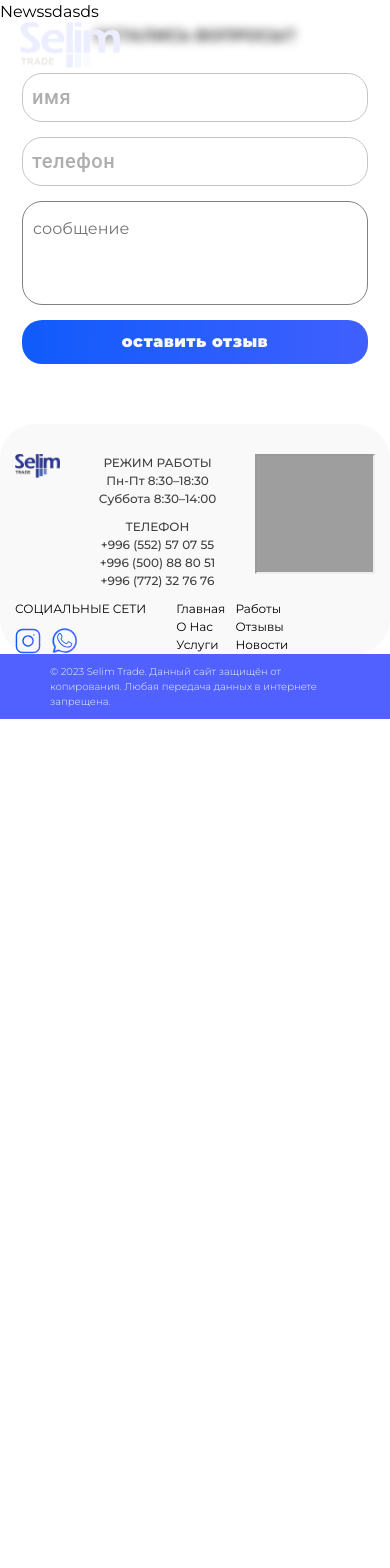
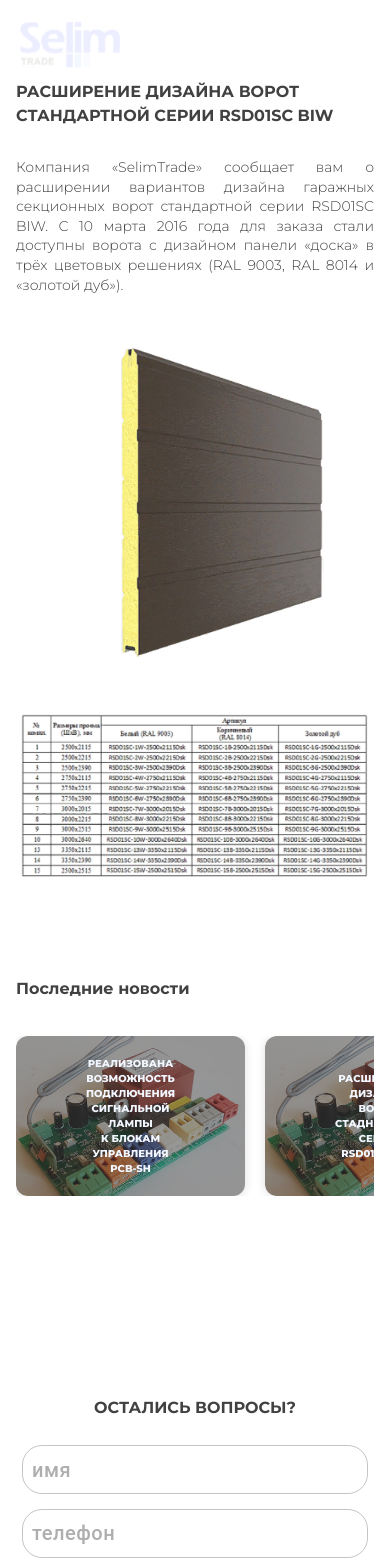
Before and after one commit to wingmeter/selim-trade-kg, a React (Create React App) app: page /news/1 in a window 390 px wide. Shown: the top 1568 px of the page. Before the commit the page ends 844 px from the top, so only its background shows below. Built offline with nearby package versions, Linux system fonts and the light colour scheme; grey boxes are pictures that could not be loaded.

Commit message:
feat: finish news page

```diff
--- /dev/null
+++ b/src/pages/news-page/NewsInnerPage.jsx
@@ -0,0 +1,236 @@
+import { useMediaQuery } from 'react-responsive'
+import styled from 'styled-components'
+
+// import img from '../../assets/images/newsBG.png'
+import microBG from '../../assets/images/microBG.png'
+import newsInnerBG from '../../assets/images/newsInnerBG.png'
+import Tablet from '../../assets/images/Tablet.png'
+import Card from '../../components/UI/cards/Card'
+import { Flex } from '../../styles/style-for-positions/style'
+import { DeviceSize } from '../../utils/constants'
+import { SubTitle } from '../main-page/style'
+// import { Text, Title } from '../../styles/typography/style'
+
+const cardData = [
+   {
+      id: 1,
+      title: 'РЕАЛИЗОВАНА ВОЗМОЖНОСТЬ ПОДКЛЮЧЕНИЯ СИГНАЛЬНОЙ ЛАМПЫ К БЛОКАМ УПРАВЛЕНИЯ PCB-SH',
+      img: microBG,
+   },
+   {
+      id: 2,
+      title: 'РАСШИРЕНИЕ ДИЗАЙНА ВОРОТ СТАДНАРТНОЙ СЕРИИ RSD01SC BIW',
+      img: microBG,
+   },
+   {
+      id: 3,
+      title: 'СНИЖЕНИЕ ЦЕН НА ОСНОВНУЮ ЛИНЕЙКУ АВТОМАТИКИ DOORHAN',
+      img: microBG,
+   },
+]
+
+const NewsInnerPage = () => {
+   const isMobile = useMediaQuery({ maxWidth: DeviceSize.mobile })
+   return (
+      <Container>
+         <InnerContainer>
+            <ProductDescriptionContainer>
+               {!isMobile && (
+                  <ProductImage>
+                     <img src={newsInnerBG} alt="newsInnerBG" />
+                  </ProductImage>
+               )}
+
+               <ProductDescription>
+                  <ProductTitle>
+                     Расширение дизайна ворот стандартной серии RSD01SC BIW
+                  </ProductTitle>
+                  <ProductDescriptionTitle>
+                     Компания «SelimTrade» сообщает вам о расширении вариантов
+                     дизайна гаражных секционных ворот стандартной серии RSD01SC
+                     BIW. С 10 марта 2016 года для заказа стали доступны ворота
+                     с дизайном панели «доска» в трёх цветовых решениях (RAL
+                     9003, RAL 8014 и «золотой дуб»).
+                  </ProductDescriptionTitle>
+                  {isMobile && (
+                     <ProductImage>
+                        <img src={newsInnerBG} alt="newsInnerBG" />
+                     </ProductImage>
+                  )}
+                  <ProductTypes>
+                     <img src={Tablet} alt="Tablet" />
+                  </ProductTypes>
+               </ProductDescription>
+            </ProductDescriptionContainer>
+            <SimilarContainer>
+               <StyledSubTitle>Последние новости</StyledSubTitle>
+               <CardContainer>
+                  {cardData.map((data) => (
+                     <StyledCard img={data.img}>
+                        <StyledTitle>{data.title}</StyledTitle>
+                     </StyledCard>
+                  ))}
+               </CardContainer>
+            </SimilarContainer>
+         </InnerContainer>
+      </Container>
+   )
+}
+
+export default NewsInnerPage
+
+const InnerContainer = styled(Flex)`
+   width: 100%;
+   margin-bottom: 160px;
+   flex-direction: column;
+   align-items: flex-start;
+   padding: 0 22px 0;
+   @media screen and (max-width: 769px) {
+      gap: 40px;
+      padding: 0 16px 0;
+   }
+`
+const ProductDescriptionContainer = styled.div`
+   display: flex;
+   gap: 50px;
+
+   @media screen and (max-width: 769px) {
+      flex-direction: column;
+      align-items: center;
+      gap: 25px;
+   }
+`
+
+const ProductDescriptionTitle = styled.p`
+   font-family: 'Montserrat';
+   font-style: normal;
+   font-weight: 300;
+   font-size: 20px;
+   line-height: 140%;
+   text-align: justify;
+   color: #414141;
+
+   @media screen and (max-width: 769px) {
+      font-size: 14px;
+   }
+`
+
+const ProductDescription = styled.div`
+   display: flex;
+   flex-direction: column;
+   gap: 30px;
+   align-items: center;
+`
+
+const ProductTitle = styled.h1`
+   font-family: 'Montserrat';
+   font-style: normal;
+   font-weight: 700;
+   font-size: 40px;
+   line-height: 150%;
+   text-transform: uppercase;
+   color: #414141;
+   @media screen and (max-width: 769px) {
+      font-size: 16px;
+   }
+`
+
+const ProductTypes = styled.div`
+   img {
+      @media screen and (max-width: 769px) {
+         width: 350px;
+         height: 168px;
+      }
+   }
+`
+
+const ProductImage = styled.div`
+   img {
+      @media screen and (max-width: 769px) {
+         width: 336px;
+         height: 350px;
+      }
+   }
+`
+const Container = styled.div`
+   width: 100%;
+   position: relative;
+   background-repeat: no-repeat;
+   background-size: contain;
+   display: flex;
+   flex-direction: column;
+   padding: 180px 0px 0px;
+   max-width: 1500px;
+   margin: 0 auto;
+
+   @media screen and (max-width: 769px) {
+      padding: 80px 0px 40px;
+   }
+`
+const StyledSubTitle = styled(SubTitle)`
+   text-align: start;
+   margin-bottom: 35px;
+`
+const CardContainer = styled.div`
+   display: flex;
+   gap: 20px;
+
+   @media screen and (max-width: 769px) {
+      overflow: hidden;
+      overflow-x: scroll;
+   }
+`
+const StyledCard = styled(Card)`
+   text-align: center;
+   padding: 90px 28px;
+
+   @media screen and (max-width: 769px) {
+      display: flex;
+      justify-content: center;
+      align-items: center;
+      height: 160px;
+      padding: 70px;
+   }
+`
+const StyledTitle = styled.p`
+   font-family: 'Montserrat';
+   font-style: normal;
+   font-weight: 800;
+   font-size: 20px;
+   color: #f1f6ff;
+   @media screen and (max-width: 769px) {
+      font-size: 10px;
+   }
+`
+const SimilarContainer = styled.div`
+   display: flex;
+   flex-direction: column;
+   width: 100%;
+   margin-top: 140px;
+   @media screen and (max-width: 769px) {
+      margin-top: 50px;
+   }
+`
+// const StyledCard = styled(Card)`
+//    text-align: center;
+//    padding: 90px 28px;
+//    cursor: pointer;
+
+//    @media screen and (max-width: 769px) {
+//       display: flex;
+//       justify-content: center;
+//       align-items: center;
+//       height: 225px;
+//       padding: 70px 20px;
+//    }
+// `
+// const StyledTitle = styled.p`
+//    font-family: 'Montserrat';
+//    font-style: normal;
+//    font-weight: 800;
+//    font-size: 20px;
+//    color: #f1f6ff;
+//    @media screen and (max-width: 769px) {
+//       font-size: 10px;
+//    }
+// `
--- a/src/pages/news-page/NewsPage.jsx
+++ b/src/pages/news-page/NewsPage.jsx
@@ -1,5 +1,6 @@
 /* eslint-disable no-irregular-whitespace */
 import { useMediaQuery } from 'react-responsive'
+import { Link } from 'react-router-dom'
 import styled from 'styled-components'
 
 import img from '../../assets/images/newsBG.png'
@@ -11,49 +12,49 @@
 
 const cardData = [
    {
-      id: Math.random().toString(),
+      id: 1,
       title: 'РЕАЛИЗОВАНА ВОЗМОЖНОСТЬ ПОДКЛЮЧЕНИЯ СИГНАЛЬНОЙ ЛАМПЫ К БЛОКАМ УПРАВЛЕНИЯ PCB-SH',
       img,
    },
    {
-      id: Math.random().toString(),
+      id: 2,
       title: 'РЕАЛИЗОВАНА ВОЗМОЖНОСТЬ ПОДКЛЮЧЕНИЯ СИГНАЛЬНОЙ ЛАМПЫ К БЛОКАМ УПРАВЛЕНИЯ PCB-SH',
 
       img,
    },
    {
-      id: Math.random().toString(),
+      id: 3,
       title: 'РЕАЛИЗОВАНА ВОЗМОЖНОСТЬ ПОДКЛЮЧЕНИЯ СИГНАЛЬНОЙ ЛАМПЫ К БЛОКАМ УПРАВЛЕНИЯ PCB-SH',
 
       img,
    },
    {
-      id: Math.random().toString(),
+      id: 4,
       title: 'РЕАЛИЗОВАНА ВОЗМОЖНОСТЬ ПОДКЛЮЧЕНИЯ СИГНАЛЬНОЙ ЛАМПЫ К БЛОКАМ УПРАВЛЕНИЯ PCB-SH',
       img,
    },
    {
-      id: Math.random().toString(),
+      id: 5,
       title: 'РЕАЛИЗОВАНА ВОЗМОЖНОСТЬ ПОДКЛЮЧЕНИЯ СИГНАЛЬНОЙ ЛАМПЫ К БЛОКАМ УПРАВЛЕНИЯ PCB-SH',
       img,
    },
    {
-      id: Math.random().toString(),
+      id: 6,
       title: 'РЕАЛИЗОВАНА ВОЗМОЖНОСТЬ ПОДКЛЮЧЕНИЯ СИГНАЛЬНОЙ ЛАМПЫ К БЛОКАМ УПРАВЛЕНИЯ PCB-SH',
       img,
    },
    {
-      id: Math.random().toString(),
+      id: 7,
       title: 'РЕАЛИЗОВАНА ВОЗМОЖНОСТЬ ПОДКЛЮЧЕНИЯ СИГНАЛЬНОЙ ЛАМПЫ К БЛОКАМ УПРАВЛЕНИЯ PCB-SH',
       img,
    },
    {
-      id: Math.random().toString(),
+      id: 8,
       title: 'РЕАЛИЗОВАНА ВОЗМОЖНОСТЬ ПОДКЛЮЧЕНИЯ СИГНАЛЬНОЙ ЛАМПЫ К БЛОКАМ УПРАВЛЕНИЯ PCB-SH',
       img,
    },
    {
-      id: Math.random().toString(),
+      id: 9,
       title: 'РЕАЛИЗОВАНА ВОЗМОЖНОСТЬ ПОДКЛЮЧЕНИЯ СИГНАЛЬНОЙ ЛАМПЫ К БЛОКАМ УПРАВЛЕНИЯ PCB-SH',
       img,
    },
@@ -83,9 +84,11 @@
             <div>
                <CardContainer>
                   {cardData.map((data) => (
-                     <StyledCard img={data.img}>
-                        <StyledTitle>{data.title}</StyledTitle>
-                     </StyledCard>
+                     <Link to={`${data.id}`}>
+                        <StyledCard img={data.img}>
+                           <StyledTitle>{data.title}</StyledTitle>
+                        </StyledCard>
+                     </Link>
                   ))}
                </CardContainer>
                <StyledButtonOutlined>загрузить ещё</StyledButtonOutlined>
@@ -153,6 +156,7 @@
 const StyledCard = styled(Card)`
    text-align: center;
    padding: 90px 28px;
+   cursor: pointer;
 
    @media screen and (max-width: 769px) {
       display: flex;
--- a/src/routes/AppRoutes.jsx
+++ b/src/routes/AppRoutes.jsx
@@ -4,6 +4,7 @@
 
 import AppLayout from '../layout/AppLayout'
 import MainPage from '../pages/main-page/MainPage'
+import NewsInnerPage from '../pages/news-page/NewsInnerPage'
 import NewsPage from '../pages/news-page/NewsPage'
 import ServicesInnerPage from '../pages/our-services/inner-page/ServicesInnerPage'
 import OurServices from '../pages/our-services/OurServicesPage'
@@ -22,7 +23,7 @@
             <Route path="works" element={<OurWorksPage />} />
             <Route path="news/*" element={<Outlet />}>
                <Route index element={<NewsPage />} />
-               <Route path=":id" element={<div>Newssdasds</div>} />
+               <Route path=":id" element={<NewsInnerPage />} />
             </Route>
          </Routes>
       </AppLayout>
```
Also changed, not shown: src/assets/images/Tablet.png (added), src/assets/images/newsInnerBG.png (added).
